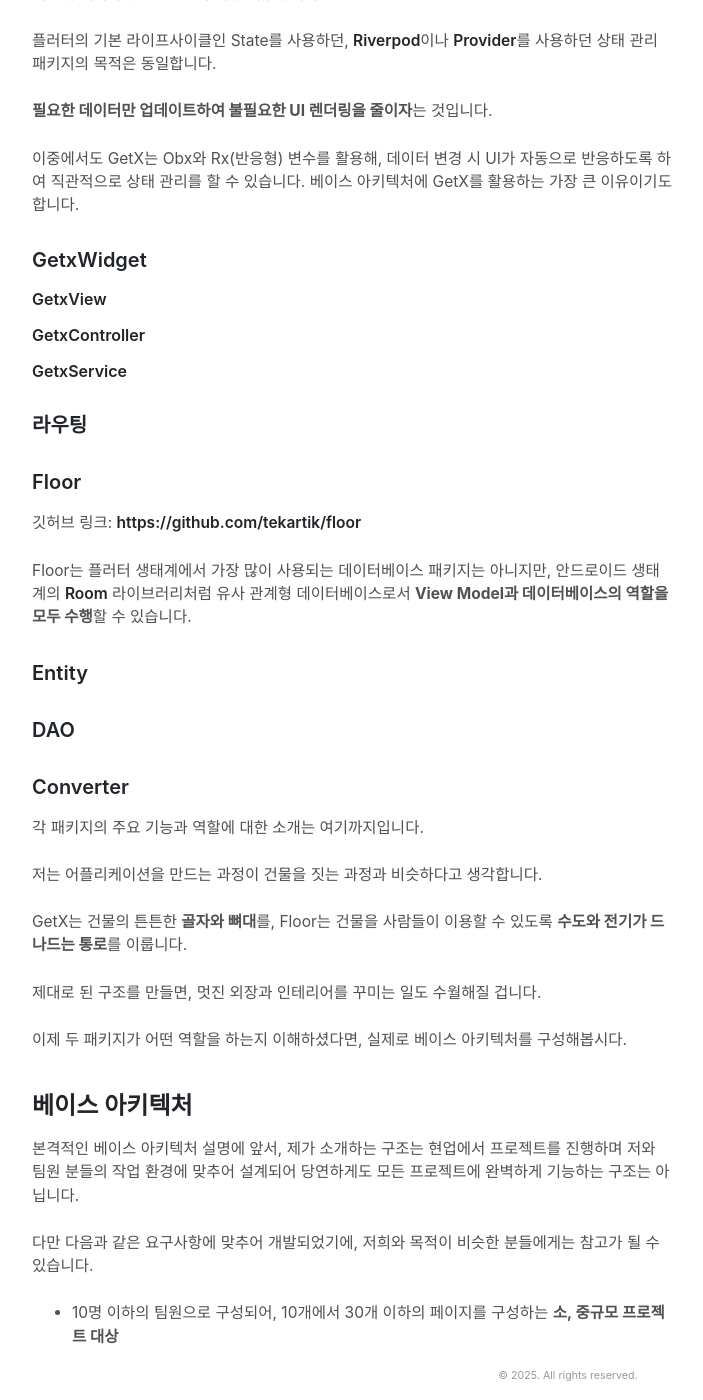
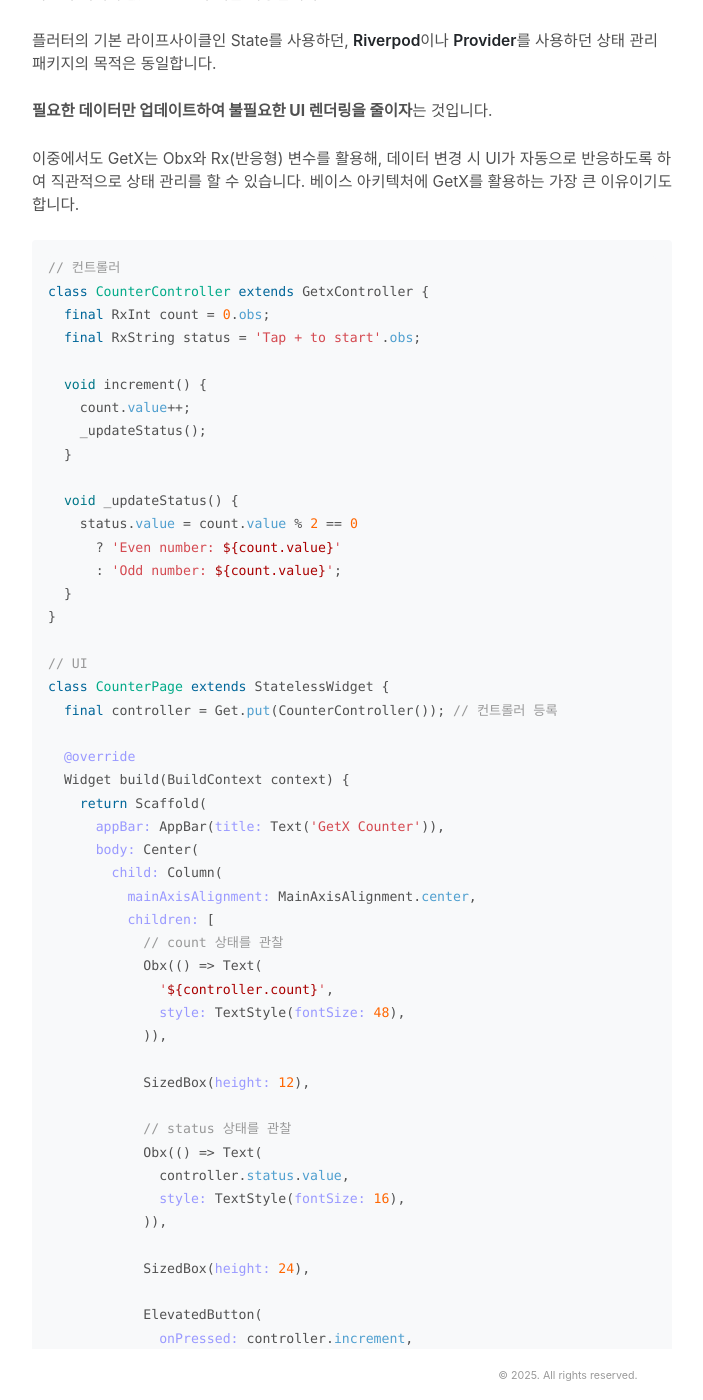
Before and after one commit to dc143cDev/dc143cDev.github.io, a Jekyll site: the page built from _posts/2024-12-07-base-architecture.md, in a window 1280 px wide and 1400 px high, scrolled down 1550 px. Shown: the whole window, without its empty margins (288-991 px from the left). Built offline with Jekyll 4.4.1, drawn with Linux system fonts in a browser that asks for light colours; some web fonts are replaced; some of the changed text lies outside the part shown.

Commit message:
Update 2024-12-07-base-architecture.md

```diff
--- a/_posts/2024-12-07-base-architecture.md
+++ b/_posts/2024-12-07-base-architecture.md
@@ -55,6 +55,83 @@
 
 이중에서도 GetX는 Obx와 Rx(반응형) 변수를 활용해, 데이터 변경 시 UI가 자동으로 반응하도록 하여 직관적으로 상태 관리를 할 수 있습니다. 베이스 아키텍처에 GetX를 활용하는 가장 큰 이유이기도 합니다.
 
+~~~dart
+// 컨트롤러
+class CounterController extends GetxController {
+  final RxInt count = 0.obs;
+  final RxString status = 'Tap + to start'.obs;
+
+  void increment() {
+    count.value++;
+    _updateStatus();
+  }
+
+  void _updateStatus() {
+    status.value = count.value % 2 == 0
+      ? 'Even number: ${count.value}'
+      : 'Odd number: ${count.value}';
+  }
+}
+
+// UI
+class CounterPage extends StatelessWidget {
+  final controller = Get.put(CounterController()); // 컨트롤러 등록
+
+  @override
+  Widget build(BuildContext context) {
+    return Scaffold(
+      appBar: AppBar(title: Text('GetX Counter')),
+      body: Center(
+        child: Column(
+          mainAxisAlignment: MainAxisAlignment.center,
+          children: [
+            // count 상태를 관찰
+            Obx(() => Text(
+              '${controller.count}',
+              style: TextStyle(fontSize: 48),
+            )),
+
+            SizedBox(height: 12),
+
+            // status 상태를 관찰
+            Obx(() => Text(
+              controller.status.value,
+              style: TextStyle(fontSize: 16),
+            )),
+
+            SizedBox(height: 24),
+
+            ElevatedButton(
+              onPressed: controller.increment,
+              child: Icon(Icons.add),
+            ),
+          ],
+        ),
+      ),
+    );
+  }
+}
+~~~
+
+GetX의 상태 관리는 위와 같이 간단하게 구성할 수 있습니다.
+
+변동될 데이터를 **Rx 변수**로 선언하고, **Obx 위젯**으로 업데이트 될 데이터를 활용하는 View 영역을 감싸 데이터가 변동될 때마다 해당 영역만 자동으로 업데이트 되도록 합니다.
+
+~~~dart
+// 데이터 모델
+class Model {
+  final RxInt count = 0.obs;
+  final RxString status = 'Tap + to start'.obs;
+}
+
+class CounterController extends GetxController {
+  final Rx<Model> model = Model().obs; // 데이터 모델을 Rx 변수로 선언
+
+  // 데이터 업데이트 메서드
+}
+~~~
+
+Rx 변수는 일반적으로 사용되는 기본 타입들(int, String, bool 등)을 포함한 대부분의 타입을 지원하며, 위와 같은 방식으로 커스텀 모델을 포함한 클래스 객체 역시 Rx 변수로 등록할수 있습니다.
 
 ### GetxWidget
 
```
